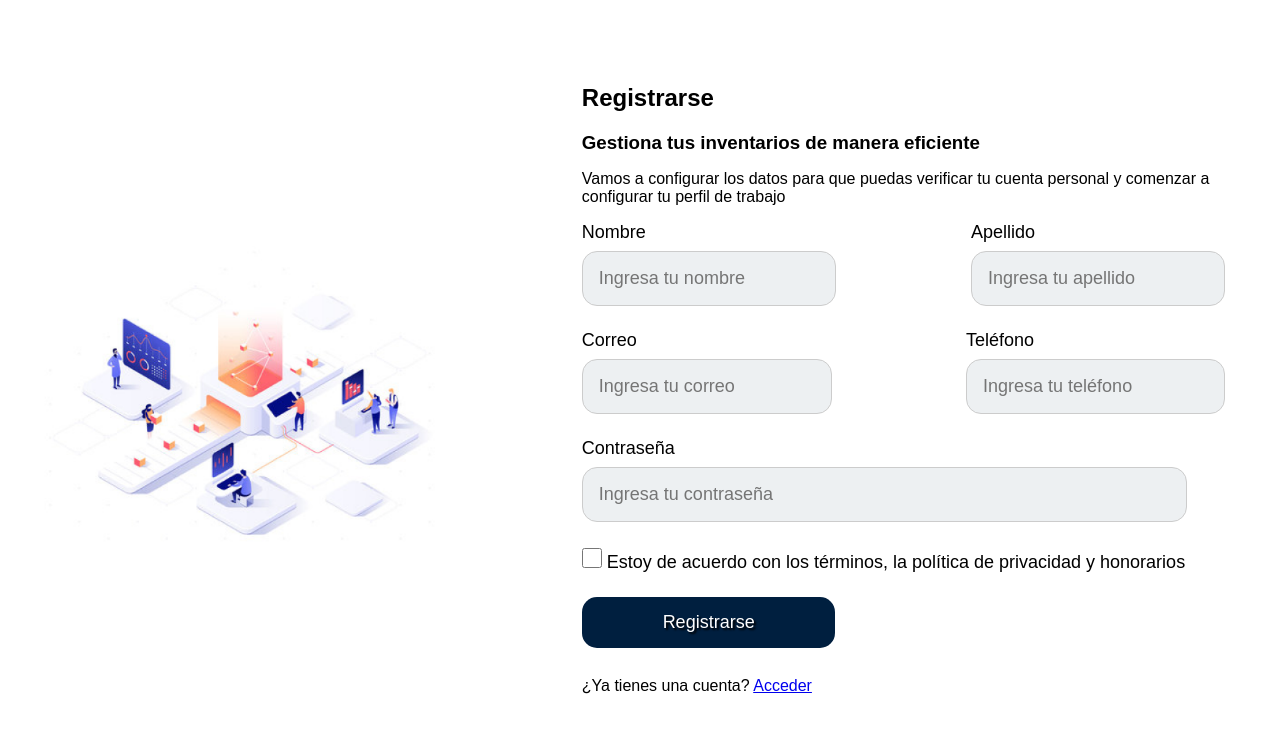
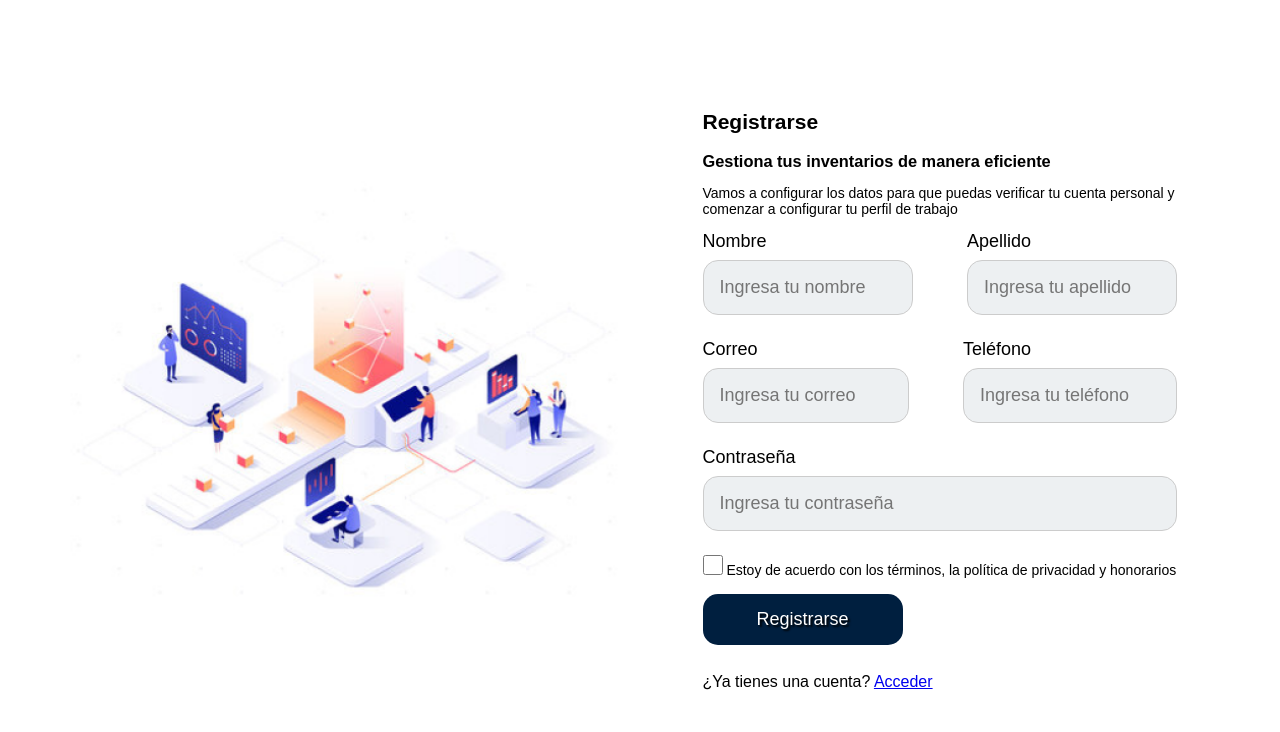
Before and after one commit to 02loveslollipop/SICCA-FORK, a React (Vite) app in the folder SICCA_Front/: page /register in a window 1280 px wide. Shown: the top 732 px of the page. Built offline with nearby package versions, Linux system fonts and the light colour scheme.

Commit message:
fix: margin and exceptions pages login, registrer and factura

```diff
--- a/SICCA_Front/package.json
+++ b/SICCA_Front/package.json
@@ -18,6 +18,7 @@
     "react-dom": "^18.3.1",
     "react-icons": "^5.3.0",
     "react-router-dom": "^6.27.0",
+    "sweetalert2": "^11.14.4",
     "tailwindcss": "^3.4.13"
   },
   "devDependencies": {
--- a/SICCA_Front/src/components/Checkbox.jsx
+++ b/SICCA_Front/src/components/Checkbox.jsx
@@ -1,12 +1,14 @@
 import React from 'react';
 
-const Checkbox = ({ label }) => {
-  return (
-    <div className="checkbox">
-      <input type="checkbox" id="show-password" />
-      <label htmlFor="show-password">{label}</label>
-    </div>
-  );
-}
+const Checkbox = ({ label, onChange, checked }) => (
+  <div>
+    <input
+      type="checkbox"
+      onChange={onChange}
+      checked={checked}
+    />
+    <label>{label}</label>
+  </div>
+);
 
 export default Checkbox;
--- a/SICCA_Front/src/components/FacturaTotal.jsx
+++ b/SICCA_Front/src/components/FacturaTotal.jsx
@@ -10,7 +10,7 @@ const FacturaTotal = () => {
       </div>
       <div className="factura-firma">
         <label>Firma:</label>
-        <input type="text" value="caliche" readOnly />
+        <div className="firma-linea"></div>
       </div>
     </div>
   );
--- a/SICCA_Front/src/components/FormInput.jsx
+++ b/SICCA_Front/src/components/FormInput.jsx
@@ -1,12 +1,18 @@
-//import React from 'react';
+import React from 'react';
 
-const FormInput = ({ label, type, placeholder }) => {
-  return (
-    <div className="form-input">
-      <label>{label}</label>
-      <input type={type} placeholder={placeholder} required />
-    </div>
-  );
-}
+
+const FormInput = ({ id, label, type, placeholder, value, onChange, error }) => (
+  <div className="form-input">
+    <label htmlFor={id}>{label}</label>
+    <input
+      id={id}
+      type={type}
+      placeholder={placeholder}
+      value={value}
+      onChange={onChange}
+    />
+    {error && <p className="error-text">{error}</p>}
+  </div>
+);
 
 export default FormInput;
--- a/SICCA_Front/src/pages/LoginPage.jsx
+++ b/SICCA_Front/src/pages/LoginPage.jsx
@@ -1,25 +1,108 @@
-//import React from 'react';
+import React, { useState } from 'react';
 import { Link } from 'react-router-dom';
 import FormInput from '../components/FormInput';
 import Button from '../components/Button';
 import Checkbox from '../components/Checkbox';
 import Illustration from '../components/Ilustration';
+import Swal from 'sweetalert2';
 import '../styles/LoginPage.css';
 
 const LoginPage = () => {
+  const [email, setEmail] = useState('');
+  const [password, setPassword] = useState('');
+  const [verPassword, setShowPassword] = useState(false);
+  const [errores, setErrors] = useState({});
+
+  const Toast = Swal.mixin({
+    toast: true,
+    position: "top-end",
+    showConfirmButton: false,
+    timer: 3000,
+    timerProgressBar: true,
+    didOpen: (toast) => {
+      toast.onmouseenter = Swal.stopTimer;
+      toast.onmouseleave = Swal.resumeTimer;
+    }
+  });
+
+  const visibilidadContrasena = (e) => {
+    setShowPassword(e.target.checked);
+  };
+
+  const validacion = () => {
+    const error = {};
+    if (!email) {
+      error.email = 'El correo es requerido';
+    } else if (!/\S+@\S+\.\S+/.test(email)) {
+      error.email = 'El correo no es valido';
+    }
+    if (!password) {
+      error.password = 'La contraseña es requerida';
+    } else if (password.length < 8) {
+      error.password = 'La contraseña debe tener al menos 8 caracteres';
+    } else if (!/[A-Z]/.test(password)) {
+      error.password = 'La contraseña debe tener al menos una letra mayúscula';
+    } else if (!/[0-9]/.test(password)) {
+      error.password = 'La contraseña debe tener al menos un número';
+    } else if (!/[!@#$%^&*(),.?":{}|<>]/.test(password)) {
+      error.password = 'La contraseña debe tener al menos un carácter especial';
+    }
+    return error;
+  };
+
+  const handleSubmit = (e) => {
+    e.preventDefault();
+    const validacionError = validacion();
+
+    if (!email && !password) {
+      Swal.fire("¡Error!", "El correo y la contraseña no pueden estar vacíos", "info");
+      return;
+    }
+
+    if (Object.keys(validacionError).length > 0) {
+      setErrors(validacionError);
+      Object.values(validacionError).forEach((error) => {
+        Swal.fire("¡Error!", error, "info");
+      });
+    } else {
+      Toast.fire({
+        icon: "success",
+        title: "Bienvenido a SICCA"
+      });
+    }
+  };
+
   return (
     <div className="login-container">
-      <div className="login-form">
+      <form className="login-form" onSubmit={handleSubmit}>
         <h2>Acceder</h2>
         <p>Observa tu crecimiento y obtén soporte!</p>
-        <FormInput label="Correo" type="email" placeholder="Ingrese su correo" />
-        <FormInput label="Contraseña" type="password" placeholder="Mínimo 8 caracteres" />
-        <Checkbox label=" Mostrar" />
+        <FormInput
+          id="email"
+          label="Correo"
+          type="email"
+          placeholder="Ingrese su correo"
+          value={email}
+          onChange={(e) => setEmail(e.target.value)}
+        />
+        <FormInput
+          id="password"
+          label="Contraseña"
+          type={verPassword ? 'text' : 'password'}
+          placeholder="Mínimo 8 caracteres"
+          value={password}
+          onChange={(e) => setPassword(e.target.value)}
+        />
+        <Checkbox
+          label=" Mostrar"
+          onChange={visibilidadContrasena}
+          checked={verPassword}
+        />
         <Button text="Acceder" />
         <p className="register-link">
           ¿No estás registrado? <Link to="/register">Crear una nueva cuenta</Link>
         </p>
-      </div>
+      </form>
       <Illustration />
     </div>
   );
--- a/SICCA_Front/src/pages/RegistrerPage.jsx
+++ b/SICCA_Front/src/pages/RegistrerPage.jsx
@@ -1,12 +1,94 @@
-import React from 'react';
+import React, { useState } from 'react';
 import { Link } from 'react-router-dom';
 import FormInput from '../components/FormInput';
 import Button from '../components/Button';
 import Checkbox from '../components/Checkbox';
 import Illustration from '../components/Ilustration';
+import Swal from 'sweetalert2';
 import '../styles/RegistrerPage.css';
 
 const RegistrerPage = () => {
+  const [nombre, setNombre] = useState('');
+  const [apellido, setApellido] = useState('');
+  const [correo, setCorreo] = useState('');
+  const [telefono, setTelefono] = useState('');
+  const [contrasena, setContrasena] = useState('');
+  const [errores, setErrores] = useState({});
+  const [terminos, setTerminos] = useState(false);
+
+
+  const Toast = Swal.mixin({
+    toast: true,
+    position: "top-end",
+    showConfirmButton: false,
+    timer: 3000,
+    timerProgressBar: true,
+    didOpen: (toast) => {
+      toast.onmouseenter = Swal.stopTimer;
+      toast.onmouseleave = Swal.resumeTimer;
+    }
+  });
+
+
+  const validacion = () => {
+    const error = {};
+    if (!nombre) error.nombre = 'El nombre es requerido';
+    if (!apellido) error.apellido = 'El apellido es requerido';
+
+    if (!correo) {
+      error.correo = 'El correo es requerido';
+    } else if (!/\S+@\S+\.\S+/.test(correo)) {
+      error.correo = 'El correo no es válido';
+    }
+
+    if (!telefono) {
+      error.telefono = 'El teléfono es requerido';
+    } else if (telefono.length < 7) {
+      error.telefono = 'El teléfono debe tener al menos 7 números';
+    }
+
+    if (!contrasena) {
+      error.contrasena = 'La contraseña es requerida';
+    } else if (contrasena.length < 8) {
+      error.contrasena = 'La contraseña debe tener al menos 8 caracteres';
+    } else if (!/[A-Z]/.test(contrasena)) {
+      error.contrasena = 'La contraseña debe tener al menos una letra mayúscula';
+    } else if (!/[0-9]/.test(contrasena)) {
+      error.contrasena = 'La contraseña debe tener al menos un número';
+    } else if (!/[!@#$%^&*(),.?":{}|<>]/.test(contrasena)) {
+      error.contrasena = 'La contraseña debe tener al menos un carácter especial';
+    }
+
+    if (!terminos) error.terminos = 'Debes aceptar los términos y condiciones';
+
+    return error;
+
+  };
+
+  const aceptarTerminos = (e) => {
+    setTerminos(e.target.checked);
+  }
+
+  const handleSubmit = (e) => {
+      e.preventDefault();
+      const validaciondeerrores = validacion();
+      if (!nombre && !apellido && !correo && !telefono && !contrasena) {
+        Swal.fire("¡Error!", "los campos no pueden estar vacíos", "info");
+        return;
+      }
+      if (Object.keys(validaciondeerrores).length > 0) {
+        setErrores(validaciondeerrores);
+        Object.values(validaciondeerrores).forEach((error) => {
+          Swal.fire("¡Error!", error, "info");
+        });
+      } else {
+        Toast.fire({
+          icon: "success",
+          title: "Usuario Registrado Correctamente"
+        });
+      }
+    };
+
   return (
     <div className="login-container2">
       <Illustration />
@@ -14,19 +96,60 @@ const RegistrerPage = () => {
         <h2>Registrarse</h2>
         <h3>Gestiona tus inventarios de manera eficiente</h3>
         <p>Vamos a configurar los datos para que puedas verificar tu cuenta personal y comenzar a configurar tu perfil de trabajo</p>
+        <form onSubmit={handleSubmit}>
           <div className="filasName-container2">
-          <FormInput label="Nombre" type="text" placeholder="Ingresa tu nombre" />
-          <FormInput label="Apellido" type="text" placeholder="Ingresa tu apellido" />
+            <FormInput
+              id="nombre"
+              label="Nombre"
+              type="text"
+              placeholder="Ingresa tu nombre"
+              value={nombre}
+              onChange={(e) => setNombre(e.target.value)}
+            />
+            <FormInput
+              id="apellido"
+              label="Apellido"
+              type="text"
+              placeholder="Ingresa tu apellido"
+              value={apellido}
+              onChange={(e) => setApellido(e.target.value)}
+            />
           </div>
           <div className='filasData-container2'>
-          <FormInput label="Correo" type="email" placeholder="Ingresa tu correo" />
-          <FormInput label="Teléfono" type="number" placeholder="Ingresa tu teléfono" />
+            <FormInput
+              id="correo"
+              label="Correo"
+              type="email"
+              placeholder="Ingresa tu correo"
+              value={correo}
+              onChange={(e) => setCorreo(e.target.value)}
+            />
+            <FormInput
+              id="telefono"
+              label="Teléfono"
+              type="number"
+              placeholder="Ingresa tu teléfono"
+              value={telefono}
+              onChange={(e) => setTelefono(e.target.value)}
+            />
           </div>
-        <FormInput label="Contraseña" type="password" placeholder="Ingresa tu contraseña" />
+          <FormInput
+            id="contrasena"
+            label="Contraseña"
+            type="password"
+            placeholder="Ingresa tu contraseña"
+            value={contrasena}
+            onChange={(e) => setContrasena(e.target.value)}
+          />
           <div className="checkbox-container">
-          <Checkbox label=" Estoy de acuerdo con los términos, la política de privacidad y honorarios" />
+            <Checkbox
+              label=" Estoy de acuerdo con los términos, la política de privacidad y honorarios"
+              onChange={aceptarTerminos}
+              checked={terminos}
+            />
           </div>
-        <Button text="Registrarse" />
+          <Button text="Registrarse"/>
+        </form>
         <p className="register-link2">
           ¿Ya tienes una cuenta? <Link to="/">Acceder</Link>
         </p>
--- a/SICCA_Front/src/styles/LoginPage.css
+++ b/SICCA_Front/src/styles/LoginPage.css
@@ -1,18 +1,21 @@
-body{
+body {
   background-color: rgb(255, 255, 255);
 }
 
 .login-container {
+  min-height: 100vh;
   display: flex;
+  flex-direction: column;
   justify-content: center;
   align-items: center;
   background-color: white;
-  padding: 8rem;
-  gap: 8rem;
+  gap: 2rem;
+  margin-left: -80px;
 }
 
 .login-form {
-  width: 50%;
+  width: 90%;
+  max-width: 500px;
   font-size: 20px;
   color: black;
 }
@@ -24,7 +27,8 @@ body{
 }
 
 .form-input input {
-  width: 90%;
+  width: 88%;
+  max-width: 88%;
   padding: 1rem;
   margin-top: 0.5rem;
   border: 1px solid #ccc;
@@ -32,23 +36,43 @@ body{
   background-color: #EDF0F2;
   font-size: 18px;
 }
+
 .checkbox {
-  margin-bottom: 1.5rem;
   font-size: 18px;
   margin-top: -0.5rem;
 }
 
 .btn-primary {
+  margin-top: 1rem;
   background-color: #001f3f;
   color: white;
   border: none;
   border-radius: 15px;
   cursor: pointer;
-  width: 97%;
+  width: 100%;
   text-shadow: 2px 2px 2px black;
   font-size: 18px;
   padding-top: 15px;
   padding-bottom: 15px;
+}
+
+.illustration {
+  display: none;
+}
+
+.register-link {
+  margin-top: 1.8rem;
+  font-size: 18px;
+}
+
+@media (min-width: 768px) {
+  .login-container {
+    flex-direction: row;
+    gap: 4rem;
+  }
+
+  .login-form {
+    width: 50%;
   }
 
   .illustration {
@@ -63,12 +87,7 @@ body{
     width: 100%;
     max-width: 300px;
     padding-right: 40px;
-  transform: scale(1.8);
-  padding-top: 1rem;
-  padding-left: 5rem;
+    transform: scale(2,2);
+    padding-left: 8rem;
   }
-
-.register-link {
-  margin-top: 1.8rem;
-  font-size: 18px;
 }
--- a/SICCA_Front/src/styles/RegistrerPage.css
+++ b/SICCA_Front/src/styles/RegistrerPage.css
@@ -1,23 +1,29 @@
+body {
+  background-color: rgb(255, 255, 255);
+}
+
 .login-container2 {
   display: flex;
   justify-content: center;
   align-items: center;
-  gap : 15rem;
+  gap : 15em;
   background-color: white;
-  padding: 4rem;
-
+  height: 100vh;
+  padding-right: 30px;
 }
 
 .filasName-container2, .filasData-container2 {
-  width: 100%;
+  width: 93%; /* importante textto*/
   font-size: 5rem;
   display: flex;
-  gap: 9rem;
+  gap: 4rem;
 }
 
 .login-form2 {
-  width: 80%;
-  font-size: 16px;
+  width: 40%; /* importante textto*/
+  font-size: 14px;
+  padding-top: 3px;
+  padding-bottom: 3px;
   color: black;
 }
 
@@ -31,7 +37,6 @@ h3 {
 }
 
 .form-input2 input {
-  width: 100%;
   padding: 0.7rem;
   margin-top: 0.6rem;
   border: 1px solid #ccc;
```
Also changed, not shown: SICCA_Front/src/components/FacturaHeader.jsx (+12 -6 lines), SICCA_Front/src/components/FacturaTabla.jsx (+5 -5 lines), SICCA_Front/src/styles/FacturaPopUp.css (+56 -8 lines), SICCA_Front/src/utils/requerimientos.txt, 1 other file (tests, documents, lock files or other folders). Lines whose indentation alone changed are shown as unchanged.
